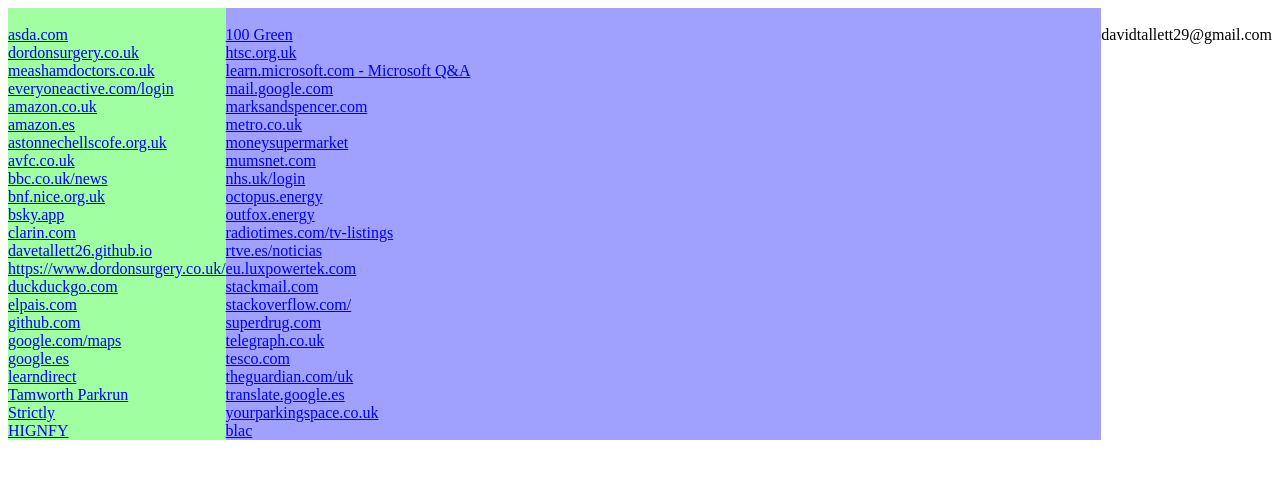
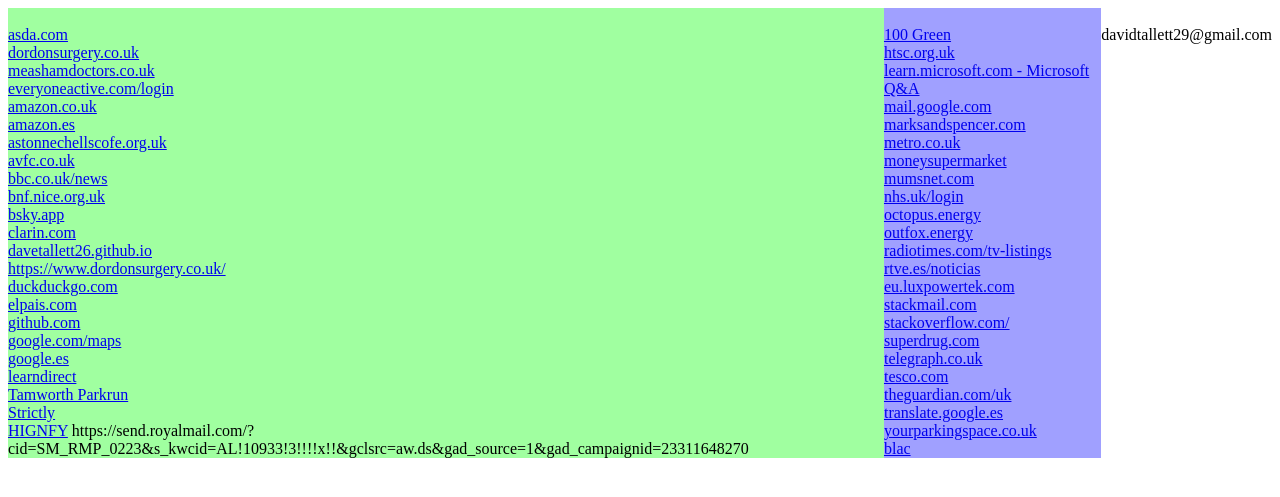
Before and after one commit to DaveTallett26/davetallett26.github.io, a Jekyll site: the page black.html, which Jekyll copies as it is, in a window 1280 px wide. Shown: the top 497 px of the page. Built offline with Jekyll 4.4.1, drawn with Linux system fonts in a browser that asks for light colours; some of the changed lines change nothing that is shown.

Commit message:
Update black.html

```diff
--- a/black.html
+++ b/black.html
@@ -46,6 +46,7 @@
 <br/><a href="https://www.parkrun.org.uk/tamworthcastlegrounds/">Tamworth Parkrun</a>
 <br/><a href="https://www.bbc.co.uk/programmes/b006m8dq">Strictly</a>
 <br/><a href="https://www.bbc.co.uk/iplayer/episodes/b006mkw3/have-i-got-news-for-you">HIGNFY</a>
+https://send.royalmail.com/?cid=SM_RMP_0223&s_kwcid=AL!10933!3!!!!x!!&gclsrc=aw.ds&gad_source=1&gad_campaignid=23311648270
 
 </div>
 <div class="right">
```
